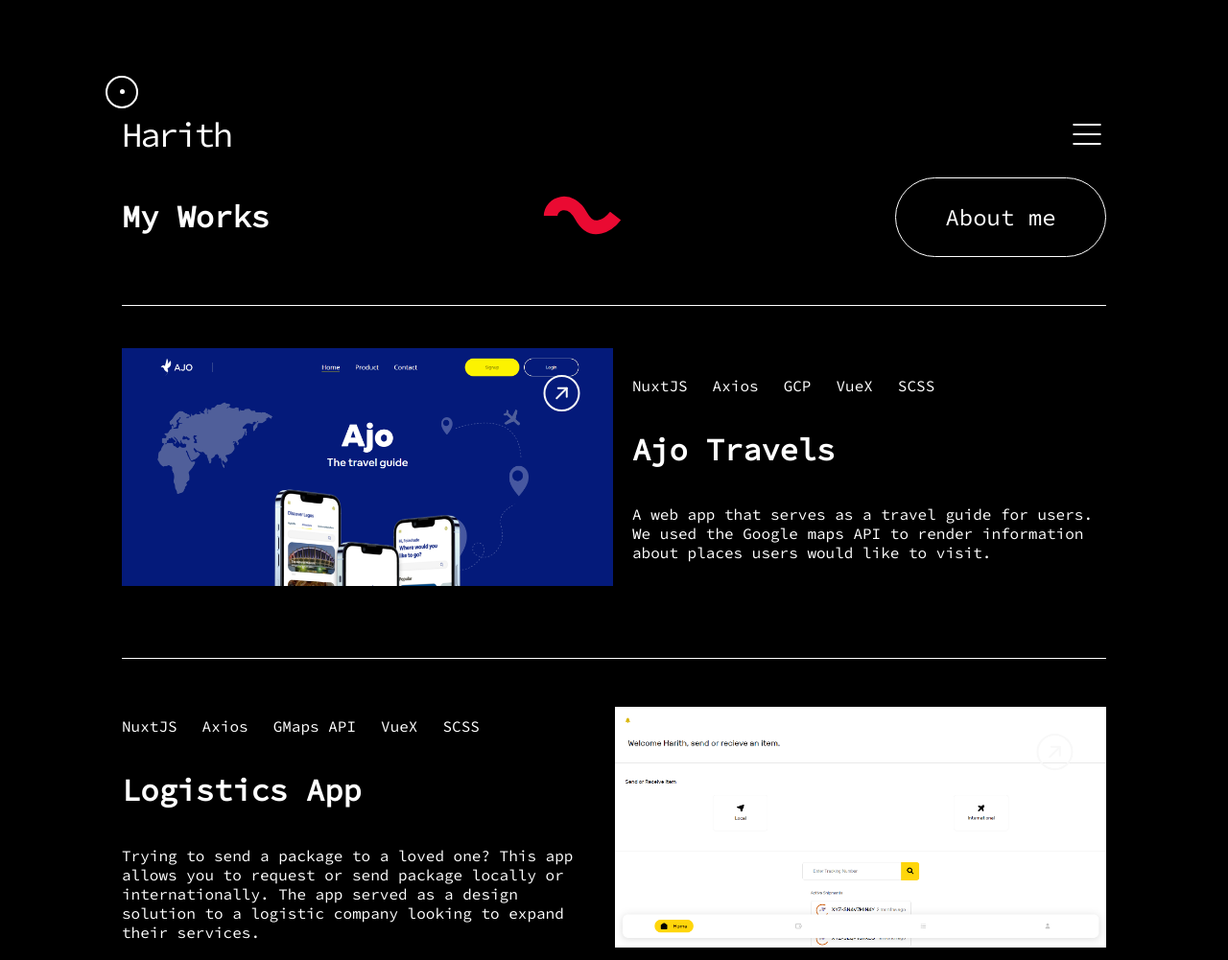
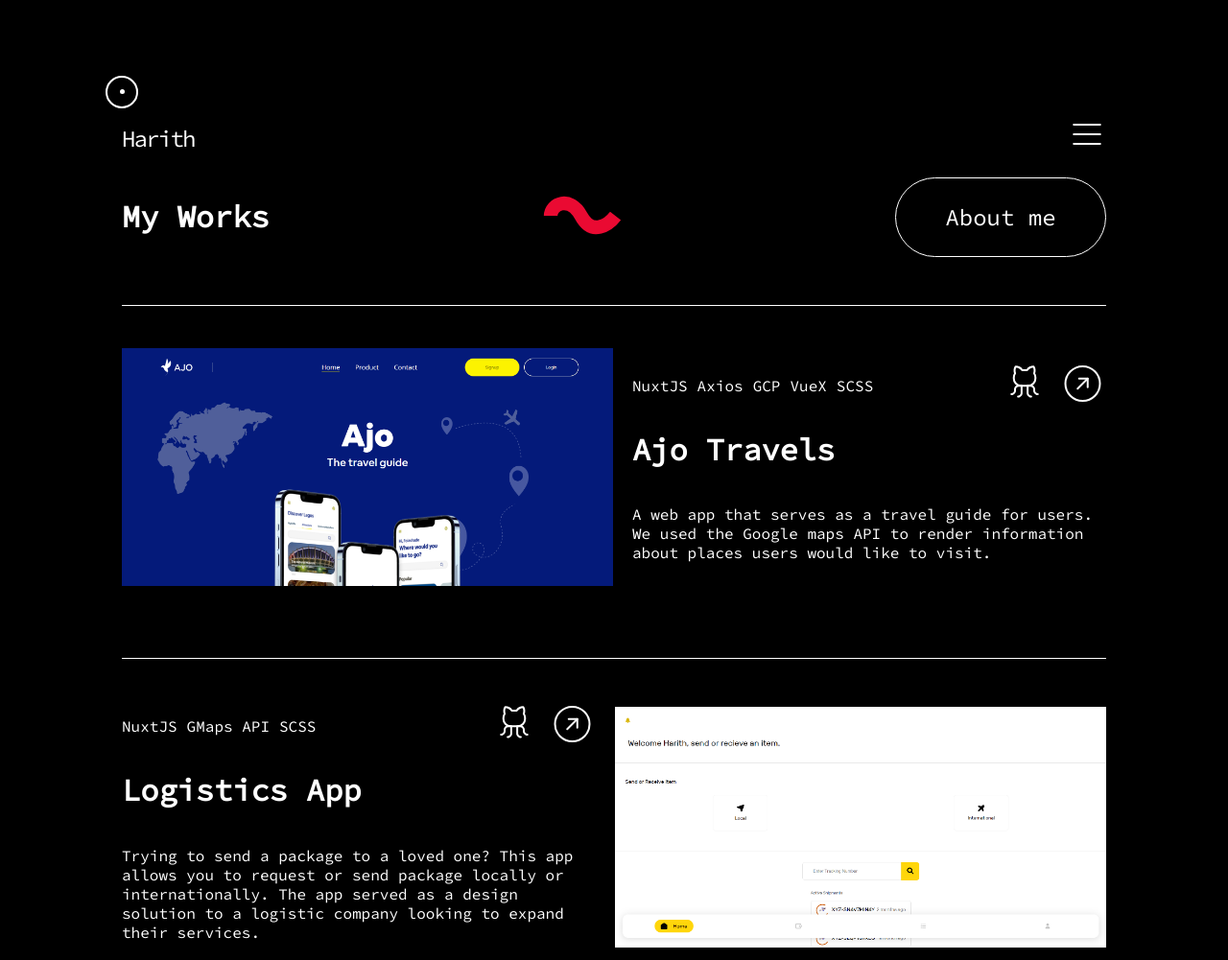
Before and after one commit to Harithmetic1/Harith-Portfolio, a Gatsby site: page /works in a window 1280 px wide. Shown: the top 1001 px of the page at 96% size. Built offline with nearby package versions, Linux system fonts and the light colour scheme; Gatsby itself is replaced by a stand-in of ours.

Commit message:
feat: Added GitHb links to project and some animations

```diff
--- /dev/null
+++ b/src/components/AnimatedLinkContainer.js
@@ -0,0 +1,12 @@
+import React from "react";
+import { animate, motion } from "framer-motion";
+
+function AnimatedLinkContainer({ children }) {
+  return (
+    <motion.div whileHover={{ rotate: 360, transition: { duration: 1 } }}>
+      {children}
+    </motion.div>
+  );
+}
+
+export default AnimatedLinkContainer;
--- /dev/null
+++ b/src/components/Harith.js
@@ -0,0 +1,34 @@
+import React from "react";
+import { motion } from "framer-motion";
+
+const Harith = () => {
+  const wordVariants = {
+    hidden: {
+      opacity: 0,
+      pathLength: 0,
+      fill: "transparent",
+    },
+    visible: {
+      opacity: 1,
+      pathLength: 1,
+      fill: "rgba(255, 0, 0, 0.6)",
+      transition: {
+        duration: 2,
+        ease: "easeInOut",
+      },
+    },
+  };
+
+  return (
+    <svg viewBox="0 0 1200 300">
+      <motion.path
+        d="M100 250 H 300 V 100 H 500 V 250 H 700 V 100 H 900 V 250 H 1100"
+        variants={wordVariants}
+        initial="hidden"
+        animate="visible"
+      />
+    </svg>
+  );
+};
+
+export default Harith;
--- a/src/components/Layout.js
+++ b/src/components/Layout.js
@@ -7,6 +7,8 @@
 import githubIcon from "../images/social-links/GithubLogo.svg";
 import Menu from "./Menu";
 import MouseFollow from "./MouseFollow";
+// import Harith from "./Harith";
+import { Link } from "gatsby";
 
 const Layout = ({ pageTitle, children }) => {
   const [revealMenu, setRevealMenu] = useState(false);
@@ -23,7 +25,10 @@
         <Menu revealMenu={revealMenu} setRevealMenu={setRevealMenu} />
         <MouseFollow />
         <div className="navbar">
-          <h1>Harith</h1>
+          <h1>
+            <Link to="/">Harith</Link>
+            {/* <Harith /> */}
+          </h1>
           <div className="hamburger-menu" onClick={() => showMenu()}>
             <img src={hamburgerIcon} alt="hamburger-menu" />
           </div>
--- a/src/components/ProjectCard.js
+++ b/src/components/ProjectCard.js
@@ -6,6 +6,7 @@
 
 // Images
 import arrowLink from "../images/arrow-link.svg";
+import gitHubLink from "../images/social-links/GithubLogo.svg";
 
 const ProjectCard = ({ projectDetails }) => {
   const variants = {
@@ -26,12 +27,9 @@
       // viewport={{ once: true }}
       className="project-card-container"
     >
+      <a href={projectDetails.liveLink} target="_blank" rel="noreferrer">
         <div className="image-container">
-        <div className="arrow-link">
-          <a href={projectDetails.liveLink}>
-            <img src={arrowLink} alt="arrow link" />
-          </a>
-        </div>
+          <div className="arrow-link"></div>
           <div className="project-image">
             <motion.div
               whileHover={{ zIndex: 1 }}
@@ -44,13 +42,30 @@
             />
           </div>
         </div>
+      </a>
       <div className="project-contents">
         <div className="name-stack">
           <h1>{projectDetails.projectName}</h1>
+
           <div className="stack">
+            <div className="tech-stacks">
               {projectDetails.techStack?.map((stack, index) => {
                 return <p key={index}>{stack}</p>;
               })}
+            </div>
+
+            <div className="tech-links">
+              <a href={projectDetails.githubLink} target="_blank">
+                <img src={gitHubLink} alt="GitHub link" />
+              </a>
+              <a
+                href={projectDetails.liveLink}
+                target="_blank"
+                rel="noreferrer"
+              >
+                <img src={arrowLink} alt="arrow link" />
+              </a>
+            </div>
           </div>
         </div>
         <div className="project-description">
--- a/src/pages/works.js
+++ b/src/pages/works.js
@@ -8,6 +8,7 @@
 // Images
 import tilde from "../images/tilde.svg";
 import ProjectCard from "../components/ProjectCard";
+import AnimatedLinkContainer from "../components/AnimatedLinkContainer";
 
 const Works = () => {
   const projects = [
@@ -25,7 +26,7 @@
       id: 1,
       projectName: "Logistics App",
       imgSrc: "logistics-app",
-      techStack: ["NuxtJS", "Axios", "GMaps API", "VueX", "SCSS"],
+      techStack: ["NuxtJS", "GMaps API", "SCSS"],
       projectDescription:
         "Trying to send a package to a loved one? This app allows you to request or send package locally or internationally. The app served as a design solution to a logistic company looking to expand their services.",
       liveLink: "https://interns-logistics-app.netlify.app/",
@@ -35,7 +36,7 @@
       id: 2,
       projectName: "Learnovate",
       imgSrc: "learnovate",
-      techStack: ["NextJS", "React", "CSS"],
+      techStack: ["NextJS", "Redux", "CSS"],
       projectDescription:
         "Learnovate is a startup launched by a group of passionate students innovating the learning experience; we plan on executing our goal by incorporating the power of technology in the way people learn new concepts.",
       liveLink: "https://learnovate.xyz/",
@@ -119,7 +120,9 @@
           <div className="works-header">
             <h1>My Works</h1>
             <div className="tilde">
-              <img src={tilde} alt="tilde" />
+              <AnimatedLinkContainer>
+                <img src={tilde} alt="tilde" />
+              </AnimatedLinkContainer>
             </div>
             <ButtonLink btnName={"About me"} to="/about" />
           </div>
--- a/src/styles/components.scss
+++ b/src/styles/components.scss
@@ -205,6 +205,16 @@
                 display: flex;
                 align-items: center;
                 gap: 26px;
+                justify-content: space-between;
+                .tech-stacks{
+                    display: flex;
+                    flex-direction: row;
+                    gap: 10px;
+                }
+                .tech-links{
+                    display: flex;
+                    gap: 16px;
+                }
             }
         }
     }
--- a/src/styles/layout.scss
+++ b/src/styles/layout.scss
@@ -27,11 +27,15 @@
         justify-content: space-between;
         align-items: center;
         h1{
-            font-weight: 400;
-            font-size: 24px;
-            line-height: 28px;
-            letter-spacing: -0.075em;
-            color: white;
+            a{
+                font-weight: 400;
+                font-size: 24px;
+                line-height: 28px;
+                letter-spacing: -0.075em;
+                color: white;
+                text-decoration: none;
+            }
+
         }
         .hamburger-menu{
             display: flex;
```
Also changed, not shown: src/pages/about.js (+6 -3 lines). Lines whose indentation alone changed are shown as unchanged.
